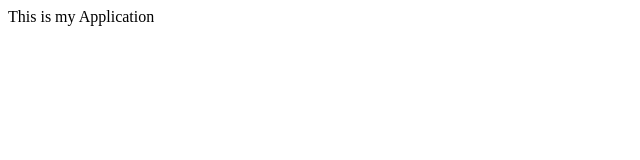
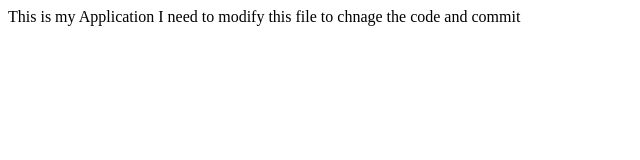
Before and after one commit to SrividhyaGopal/Myappsample, a plain HTML site: page index.html in a window 1280 px wide. Shown: the whole page, without its empty margins (0-640 px from the left). Drawn offline with Linux system fonts and the light colour scheme.

Commit message:
another change

```diff
--- a/index.html
+++ b/index.html
@@ -7,6 +7,6 @@ My Own Test App
 
 <body>
 This is my Application
-
+I need to modify this file to chnage the code and commit
 </body>
 </html>
```
Also changed, not shown: donotincludelog.txt (added), 1 other file.
